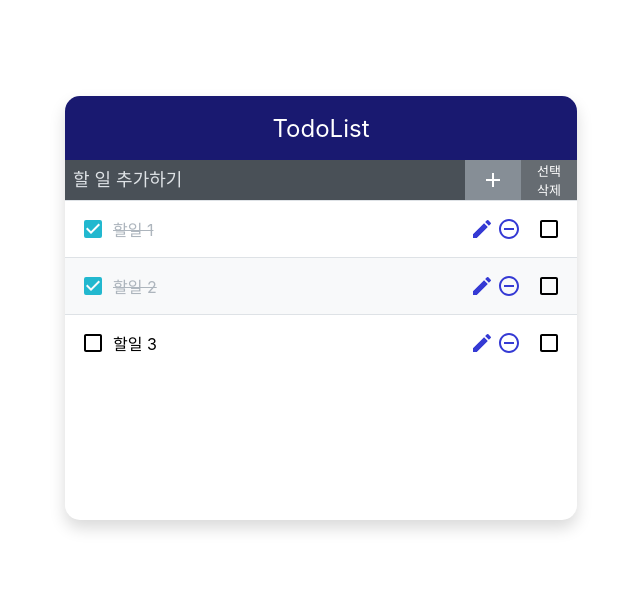
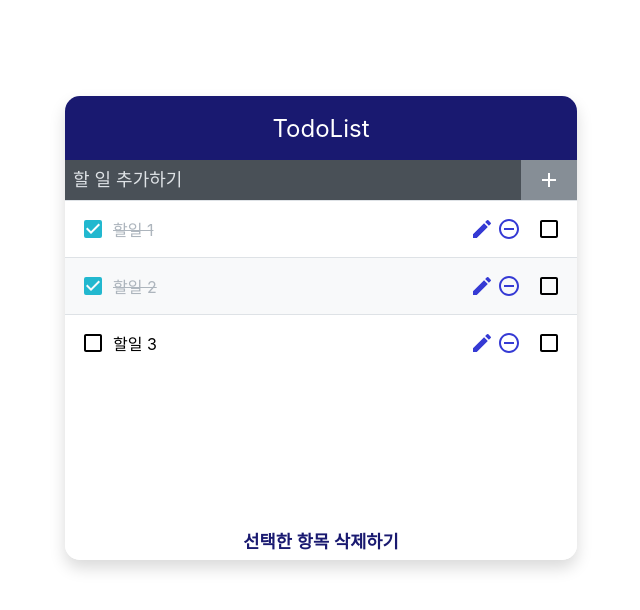
Before and after one commit to yeeun-b/React-Project, a React (Create React App) app: page /todolist in a window 1280 px wide. Shown: the top 610 px of the page, without its empty margins (319-959 px from the left). Built offline with nearby package versions, Linux system fonts and the light colour scheme.

Commit message:
1006 선택 삭제 버튼 위치 변경

```diff
--- a/src/todolist/TodoInsert.css
+++ b/src/todolist/TodoInsert.css
@@ -30,20 +30,3 @@
 .ButtonTodoInsert:hover{
     background: #adb5bd;
 }
-.ButtonSelDel{
-    outline: none;
-    border: none;
-    background: #666c72;
-    color: white;
-    padding-left: 1rem;
-    padding-right: 1rem;
-    font-size: 1.5rem;
-    display: flex;
-    align-items: center;
-}
-.ButtonSelDel:hover{
-    background: #adb5bd;
-}
-.ButtonSelDel span{
-    font-size: 13px;
-}
--- a/src/todolist/TodoInsert.js
+++ b/src/todolist/TodoInsert.js
@@ -30,9 +30,6 @@ const TodoInsert =({onInsert})=>{ // TodoList에서 TodoInsert에 넣어준 onIn
             <button type='submit' className='ButtonTodoInsert'>
                 <MdAdd />
             </button>
-            <button type='button' className='ButtonSelDel'>
-                <span>선택<br/>삭제</span>
-            </button>
         </form>
     );
 };
--- a/src/todolist/TodoList.css
+++ b/src/todolist/TodoList.css
@@ -20,3 +20,24 @@
 .content {
     background: white;
 }
+
+.ButtonSelDel{
+    outline: none;
+    border: none;
+    background: white;
+    color: midnightblue;
+    padding-left: 1rem;
+    padding-right: 1rem;
+    font-size: 1.1rem;
+    display: flex;
+    align-items: center;
+    width: 100%;
+    height: 2.5rem;
+    font-weight: bold;
+    padding-top: 5px;
+    padding-bottom: 5px;
+    justify-content: center;
+}
+.ButtonSelDel:hover{
+    background: #e4e6e8;
+}
--- a/src/todolist/TodoList.js
+++ b/src/todolist/TodoList.js
@@ -66,6 +66,7 @@ const TodoList = () => {
 
     // 다중 삭제 기능 구현하기
 
+
     // 고유값으로 사용될 id
     const nextId = useRef(4); // 기본값이 3개 들어가 있으니 초기값을 4로 설정
 
@@ -114,11 +115,12 @@ const TodoList = () => {
             <TodoInsert onInsert={onInsert}/> {/* 할 일 추가하는 페이지 */}
             <TodoListList todos={todos} onRemove={onRemove} onToggle={onToggle} onDelCheck={onDelCheck}
             onInsertToggle={onInsertToggle} onChangeSelectedTodo={onChangeSelectedTodo}/> {/* 리스트 출력하는 페이지 */}
+            <button type='button' className='ButtonSelDel'>선택한 항목 삭제하기</button>
             {insertToggle && (
                 <TodoEdit onInsert={onInsert} insertToggle={insertToggle} selectedTodo={selectedTodo}
                 onUpdate={onUpdate}/>
             )}
-            {/* </div> */}
+
         </div>
     );
 };
```
